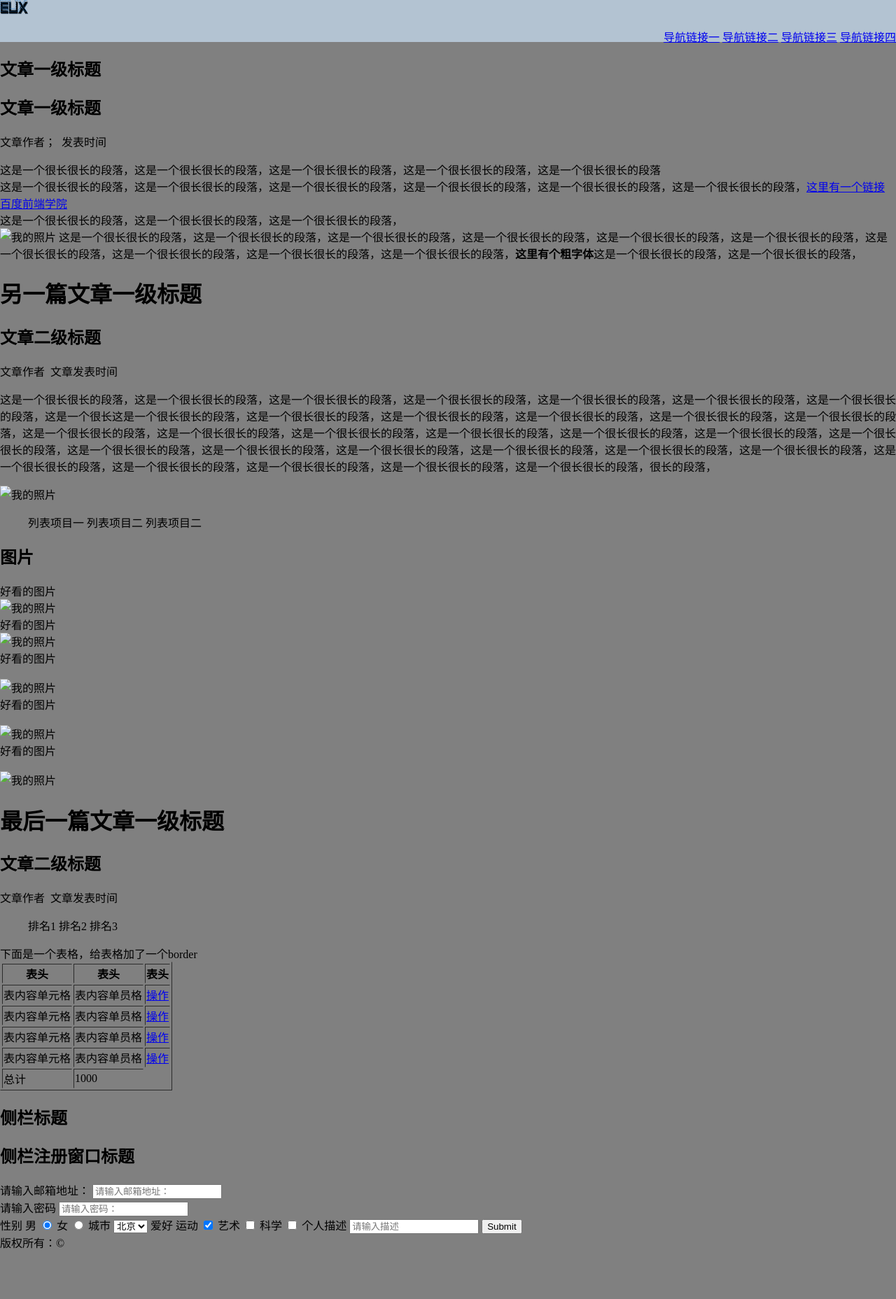
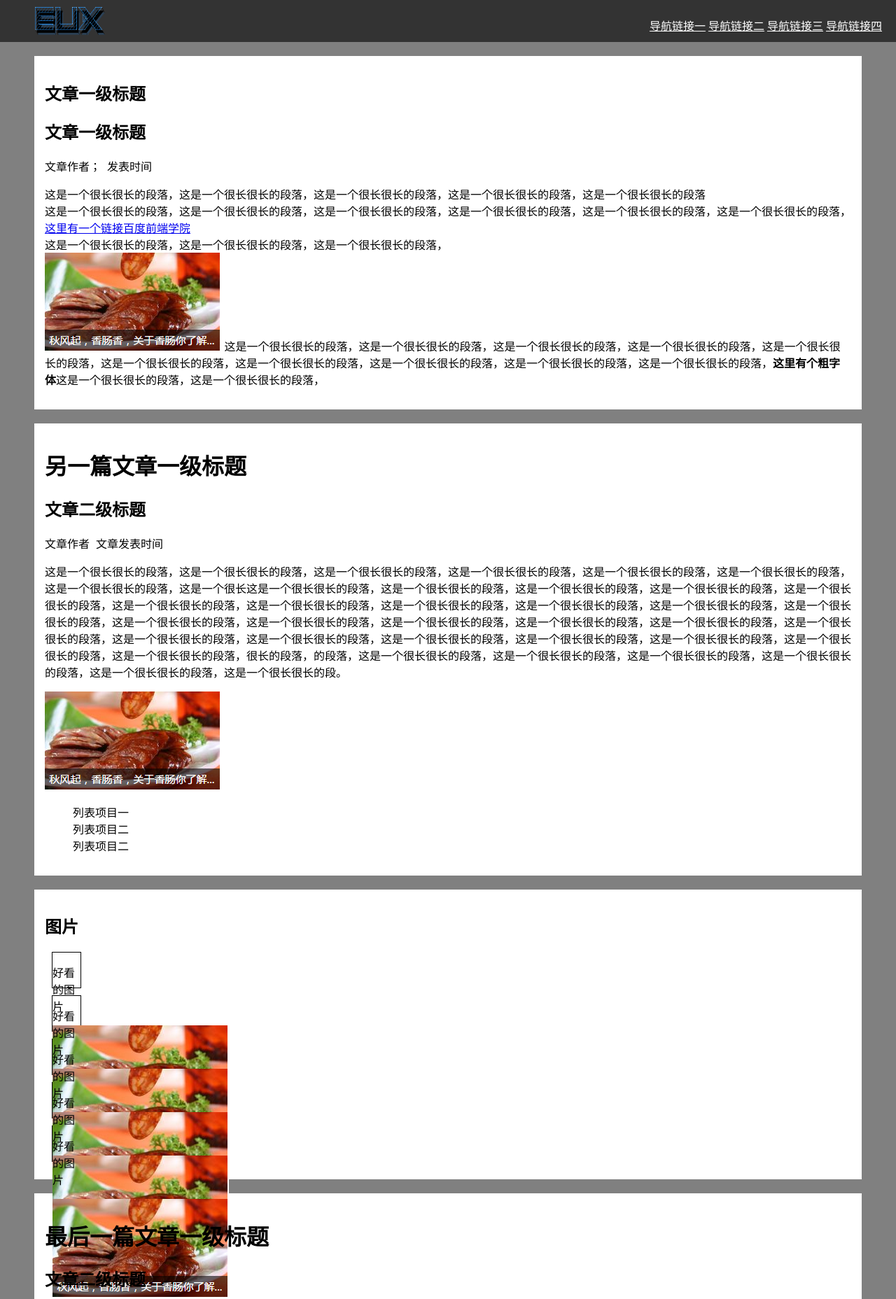
Before and after one commit to Swordxian/ife-task2, a plain HTML site: page index.html in a window 1280 px wide. Shown: the top 1856 px of the page at 70% size. Before the commit the page ends 1787 px from the top, so only its background shows below. Drawn offline with Linux system fonts and the light colour scheme.

Commit message:
css+html小修改

```diff
--- a/css.css
+++ b/css.css
@@ -3,29 +3,45 @@ body{
 	background: grey;
 }
 .title{
-	background: #B3C3D2;
+	background: #333333;
 	height: 60px;
 }
-.eux-logo{
-	height: 20px;
-	width: 40px;
+.title .eux-logo{
+	padding-left: 50px;
+	padding-top: 10px;
+	height: 40px;
+	width: 100px;
 	top: 20px;
 }
-/*ul{
-	padding: 0px;
 
-
+.title .link ul{
+	list-style-type: none;
+	text-align: right;
+	height: 50px;
+	margin-top: -30px;
+	margin-right: 20px;
 }
-li{
+.link li{
 
 	display: inline;
-}*/
-.link{
-	text-align: right;
 }
-li{
-	display: inline;
+.link a{
+	color: white;
 }
-.article{
-	background:
+.link2 ul{
+	list-style-type: none;
 }
+.passage{
+	background-color: white;
+	margin: 20px auto;
+
+	width: 90%;
+	padding:15px;
+	font-family: 'Microsoft YaHei','Hiragino Sans GB',Helvetica,Arial;
+}
+div.passage div#picture{
+	border: 1px solid;
+	margin: 10px;
+	height: 50px;
+	width: 40px;
+}
--- a/index.html
+++ b/index.html
@@ -7,7 +7,9 @@
 </head>
 <body>
 	<div class="title">
+		<div class="logo">
 			<img class="eux-logo" src="./images/logo.png">
+		</div>
 		<div class="link">
 			<ul>
 				<li><a href="#">导航链接一</a><li>
@@ -17,61 +19,63 @@
 			</ul>
 		</div>
 	</div>
-	<div id="article_1">
+	<div class="passagebody">
+		<div class="passage">
 			<h2>文章一级标题</h2>
 			<h2>文章一级标题</h2>
 			文章作者；&nbsp;&nbsp;发表时间
 			<p>这是一个很长很长的段落，这是一个很长很长的段落，这是一个很长很长的段落，这是一个很长很长的段落，这是一个很长很长的段落<br>
 			这是一个很长很长的段落，这是一个很长很长的段落，这是一个很长很长的段落，这是一个很长很长的段落，这是一个很长很长的段落，这是一个很长很长的段落，<a href="http://ife.baidu.com">这里有一个链接百度前端学院</a><br>
 			这是一个很长很长的段落，这是一个很长很长的段落，这是一个很长很长的段落，<br>
-			<img src="D:\相册\2013-10-02.jpg" title="我的照片">
+			<img src="./images/picture.png" alt="加载中">
 			这是一个很长很长的段落，这是一个很长很长的段落，这是一个很长很长的段落，这是一个很长很长的段落，这是一个很长很长的段落，这是一个很长很长的段落，这是一个很长很长的段落，这是一个很长很长的段落，这是一个很长很长的段落，这是一个很长很长的段落，<strong>这里有个粗字体</strong>这是一个很长很长的段落，这是一个很长很长的段落，</p>
 		</div>
-	<div class="passbody">
+		<!--end passage-->
 		<div class="passage">
 			<h1>另一篇文章一级标题</h1>
 			<h2>文章二级标题</h2>
 			文章作者&nbsp;&nbsp;文章发表时间
-			<p>这是一个很长很长的段落，这是一个很长很长的段落，这是一个很长很长的段落，这是一个很长很长的段落，这是一个很长很长的段落，这是一个很长很长的段落，这是一个很长很长的段落，这是一个很长这是一个很长很长的段落，这是一个很长很长的段落，这是一个很长很长的段落，这是一个很长很长的段落，这是一个很长很长的段落，这是一个很长很长的段落，这是一个很长很长的段落，这是一个很长很长的段落，这是一个很长很长的段落，这是一个很长很长的段落，这是一个很长很长的段落，这是一个很长很长的段落，这是一个很长很长的段落，这是一个很长很长的段落，这是一个很长很长的段落，这是一个很长很长的段落，这是一个很长很长的段落，这是一个很长很长的段落，这是一个很长很长的段落，这是一个很长很长的段落，这是一个很长很长的段落，这是一个很长很长的段落，这是一个很长很长的段落，这是一个很长很长的段落，很长的段落，<br>
-		</div>
-		<div class="passage">
-
-		</div>
-	</div>
-
-
-
-
-	<img src=""D:\相册\2013-10-02.jpg" title="我的照片"">
+			<p>这是一个很长很长的段落，这是一个很长很长的段落，这是一个很长很长的段落，这是一个很长很长的段落，这是一个很长很长的段落，这是一个很长很长的段落，这是一个很长很长的段落，这是一个很长这是一个很长很长的段落，这是一个很长很长的段落，这是一个很长很长的段落，这是一个很长很长的段落，这是一个很长很长的段落，这是一个很长很长的段落，这是一个很长很长的段落，这是一个很长很长的段落，这是一个很长很长的段落，这是一个很长很长的段落，这是一个很长很长的段落，这是一个很长很长的段落，这是一个很长很长的段落，这是一个很长很长的段落，这是一个很长很长的段落，这是一个很长很长的段落，这是一个很长很长的段落，这是一个很长很长的段落，这是一个很长很长的段落，这是一个很长很长的段落，这是一个很长很长的段落，这是一个很长很长的段落，这是一个很长很长的段落，这是一个很长很长的段落，很长的段落，的段落，这是一个很长很长的段落，这是一个很长很长的段落，这是一个很长很长的段落，这是一个很长很长的段落，这是一个很长很长的段落，这是一个很长很长的段。</p>
+			<img src="./images/picture.png" alt="加载中">
+			<div class="link2">
 				<ul>
 					<li>列表项目一</li>
 					<li>列表项目二</li>
 					<li>列表项目二</li>
 				</ul>
+			</div>
+		</div>
+
+
+	<!--end passage-->
+
+	<div class="passage">
 			<h2>图片</h2>
-	好看的图片
-	<br>
-	<img src="C:\Users\徐仙峰\Desktop\111.png" title="我的照片">
-	<br>
-	好看的图片
-	<br>
-	<img src="C:\Users\徐仙峰\Desktop\111.png" title="我的照片">
-	<br>
-	好看的图片
-	<br>
-	<br>
-	<img src="C:\Users\徐仙峰\Desktop\111.png" title="我的照片">
-	<br>
-	好看的图片
-	<br>
-	<br>
-	<img src="C:\Users\徐仙峰\Desktop\111.png" title="我的照片">
-	<br>
-	好看的图片
-	<br>
-	<br>
-	<img src="C:\Users\徐仙峰\Desktop\111.png" title="我的照片">
-	<br>
+		<div id="picture">
+			<p>好看的图片</p>
+			<img src="./images/picture.png" alt="加载中">
+		</div>
+		<div id="picture">
+			<p>好看的图片</p>
+			<img src="./images/picture.png" alt="加载中">
+		</div>
+		<div id="picture">
+			<p>好看的图片</p>
+			<img src="./images/picture.png" alt="加载中">
+		</div>
+		<div id="picture">
+			<p>好看的图片</p>
+			<img src="./images/picture.png" alt="加载中">
+		</div>
+		<div id="picture">
+			<p>好看的图片</p>
+			<img src="./images/picture.png" alt="加载中">
+		</div>
+
+	</div>
+	<!--END passage-->
+
+	<div class="passage">
 		<h1>最后一篇文章一级标题</h1>
 		<h2>文章二级标题</h2>
 		文章作者&nbsp;&nbsp;文章发表时间
@@ -116,21 +120,32 @@
 				</tr>
 			</tbody>
 		</table>
-	<h2>侧栏标题</h2>
+	</div>
+	</div>
+
+	<!--end passage-->
+	<div class="passage">
+	<!--侧边栏-->
+		<div id="sidebar">
+			<div class="sidebar-content">
 				<h2>侧栏注册窗口标题</h2>
-<div>
-	<form action="save.php" method="post">
+				<form action="#" method="">
+					<div class="inp">
 						<label for="email">请输入邮箱地址：</label>
 						<input type="text" name="email" placeholder="请输入邮箱地址：">
-		<br>
+					</div>
+					<div class="inp">
 						<label for="pass">请输入密码</label>
 						<input type="password" name="password" maxlength="16" minlength="6" placeholder="请输入密码：">
-		<br>
+					</div>
+					<div class="inp">
 							<label for="sex">性别</label>
 						<label for="male">男</label>
 							<input type="radio" name="sex" value="1" checked="checked">
 						<label for="fmale">女</label>
 							<input type="radio" name="sex" value="2">
+					</div>
+					<div class="inp">
 						<label for="city">城市</label>
 						<select>
 							<option value="北京" selected="selected">北京</option>
@@ -138,6 +153,8 @@
 							<option value="广州">广州</option>
 							<option value="深圳">深圳</option>
 						</select>
+					</div>
+					<div class="inp">
 							<label for="hobby">爱好</label>
 						<label>运动</label>
 							<input type="checkbox" name="yundong" checked="checked" value="sport">
@@ -148,9 +165,18 @@
 						<label for="miaoshu">个人描述</label>
 							<input type="text" name="miaoshu" placeholder="请输入描述">
 							<input type="submit" name="tijiao" placeholder="确认提交">
+					</div>
+
 				</form>
+			</div>
 
 		</div>
+	</div>
+</body>
+
+<div id="footer">
 	<footer>
 	版权所有：&copy;
 	</footer>
+</div>
+</html>
```
Lines whose indentation alone changed are shown as unchanged.
